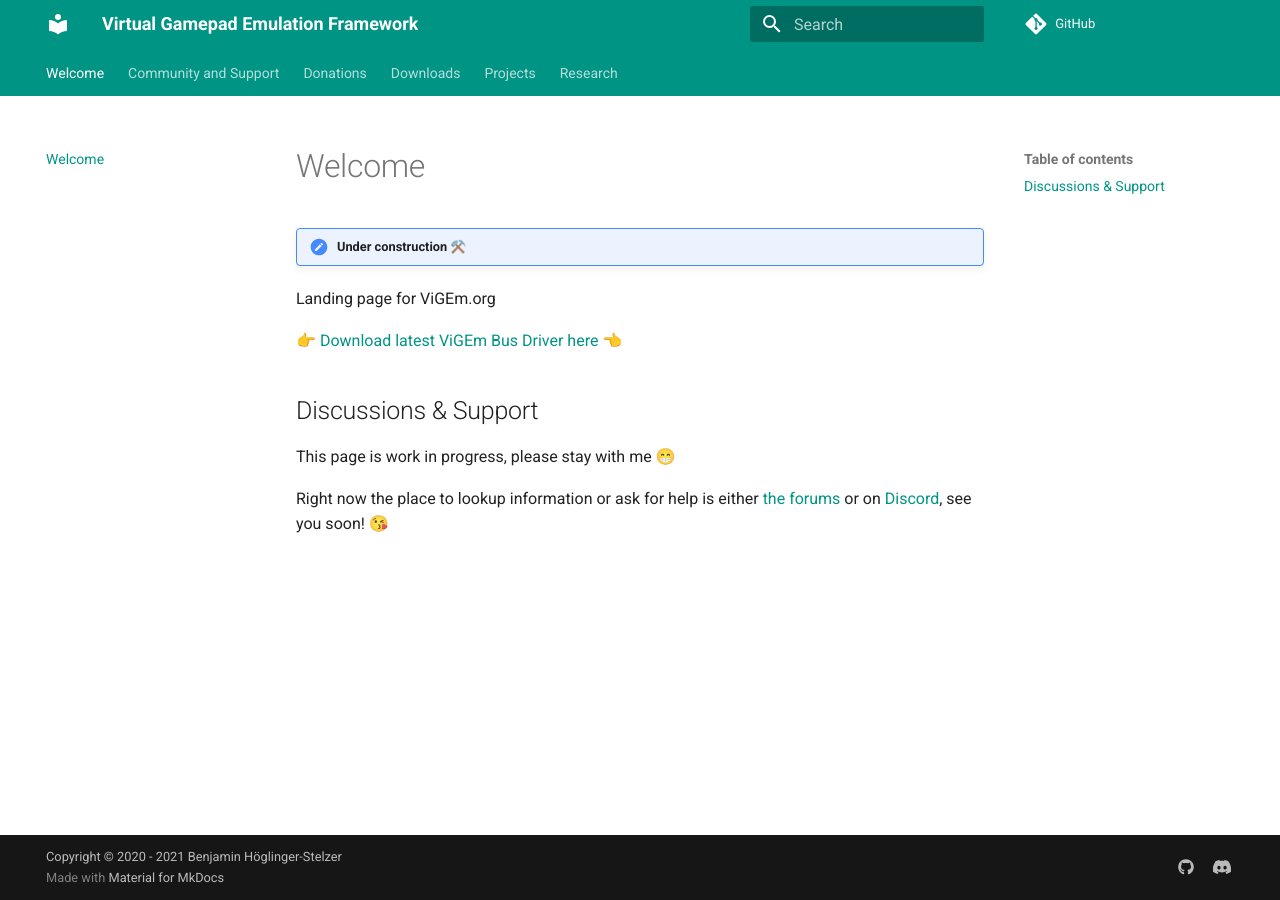
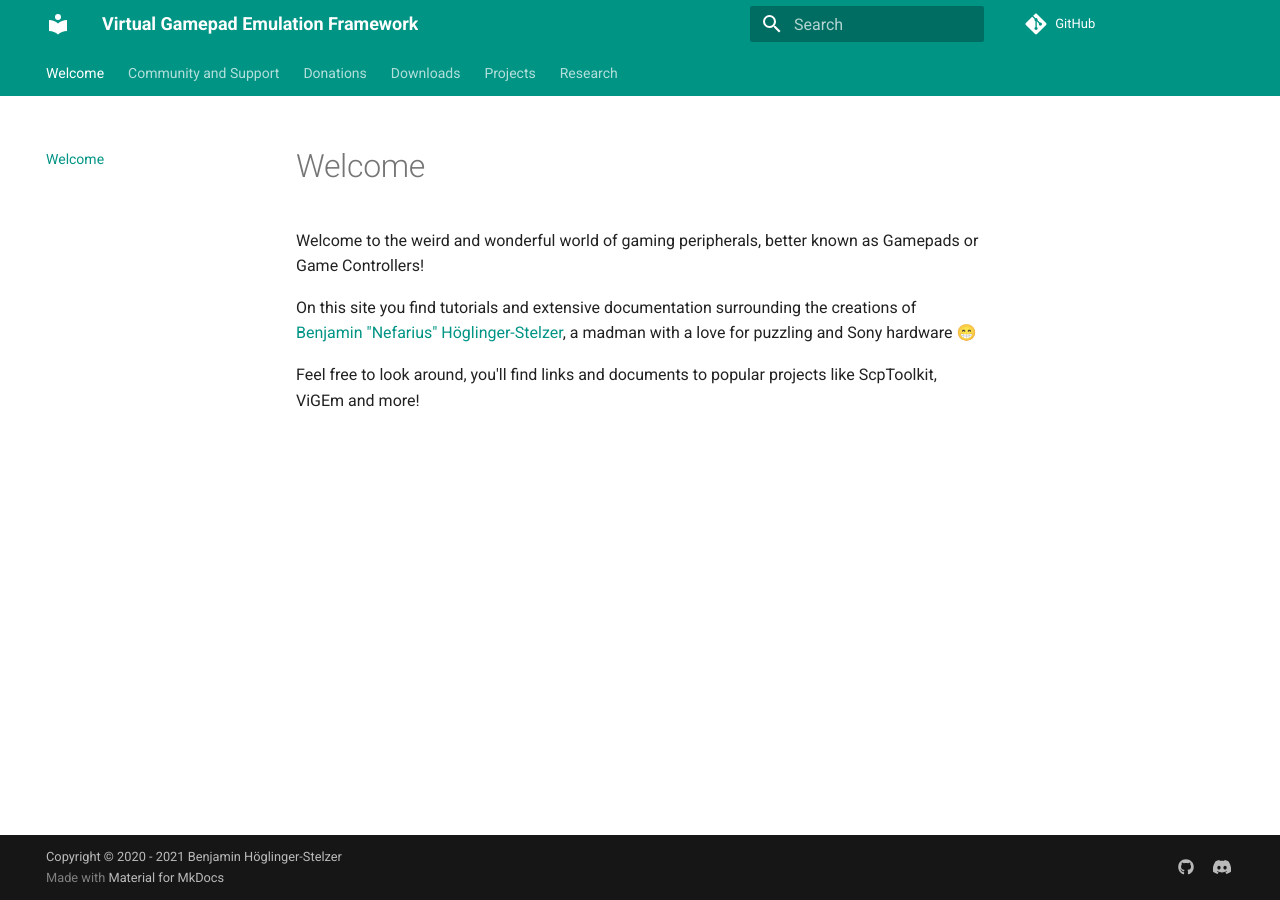
Before and after one commit to nefarius/ViGEm.github.io, an MkDocs documentation site: the page built from docs/index.md, in a window 1280 px wide. Built offline with MkDocs 1.6.1 and Material for MkDocs 9.7.7, drawn with Linux system fonts in a browser that asks for light colours; comment, search, counter and statistics services are not loaded.

Commit message:
Changed welcome page

```diff
--- a/docs/index.md
+++ b/docs/index.md
@@ -1,13 +1,7 @@
 # Welcome
 
-!!! important "Under construction ⚒️"
+Welcome to the weird and wonderful world of gaming peripherals, better known as Gamepads or Game Controllers!
 
-Landing page for ViGEm.org
+On this site you find tutorials and extensive documentation surrounding the creations of [Benjamin "Nefarius" Höglinger-Stelzer](https://github.com/nefarius), a madman with a love for puzzling and Sony hardware 😁
 
-[👉 Download latest ViGEm Bus Driver here 👈](https://github.com/ViGEm/ViGEmBus/releases)
-
-## Discussions & Support
-
-This page is work in progress, please stay with me 😁
-
-Right now the place to lookup information or ask for help is either [the forums](https://forums.vigem.org/) or on [Discord](https://discord.vigem.org/), see you soon! 😘
+Feel free to look around, you'll find links and documents to popular projects like ScpToolkit, ViGEm and more!
```
